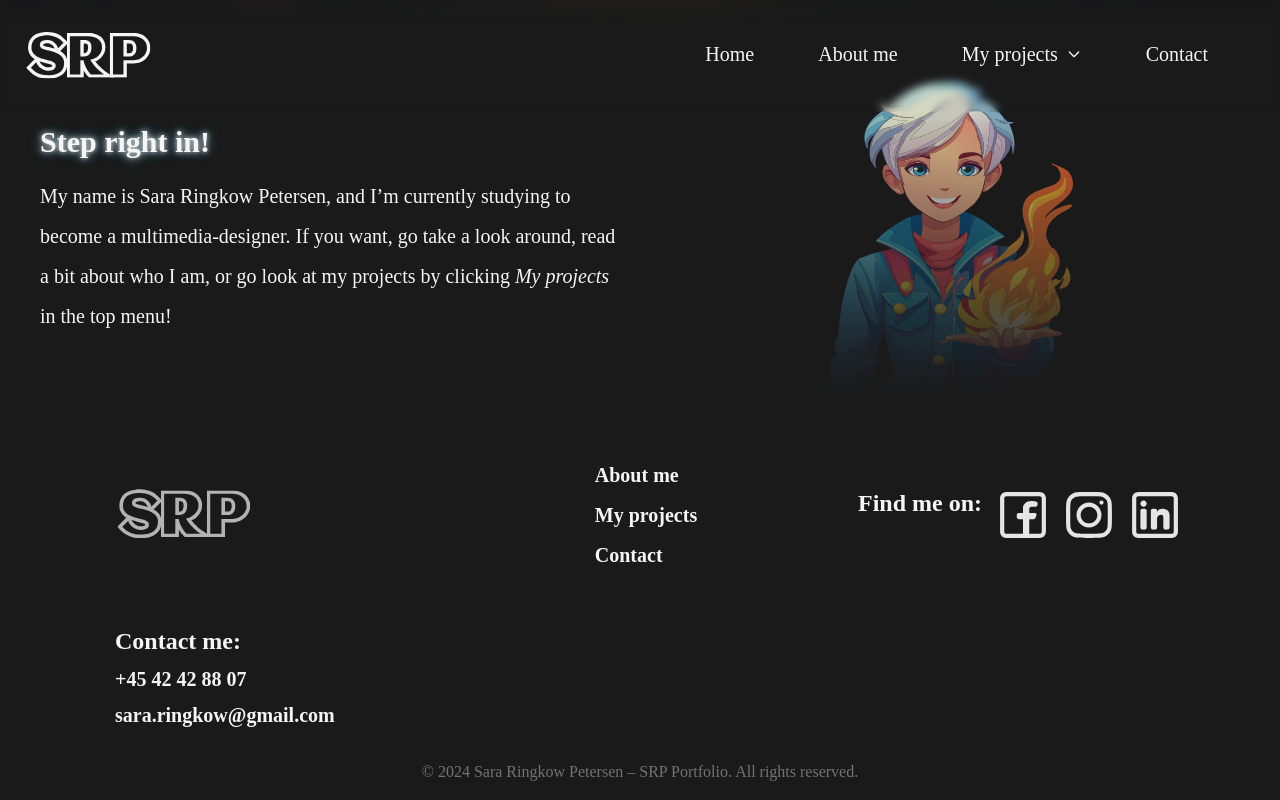
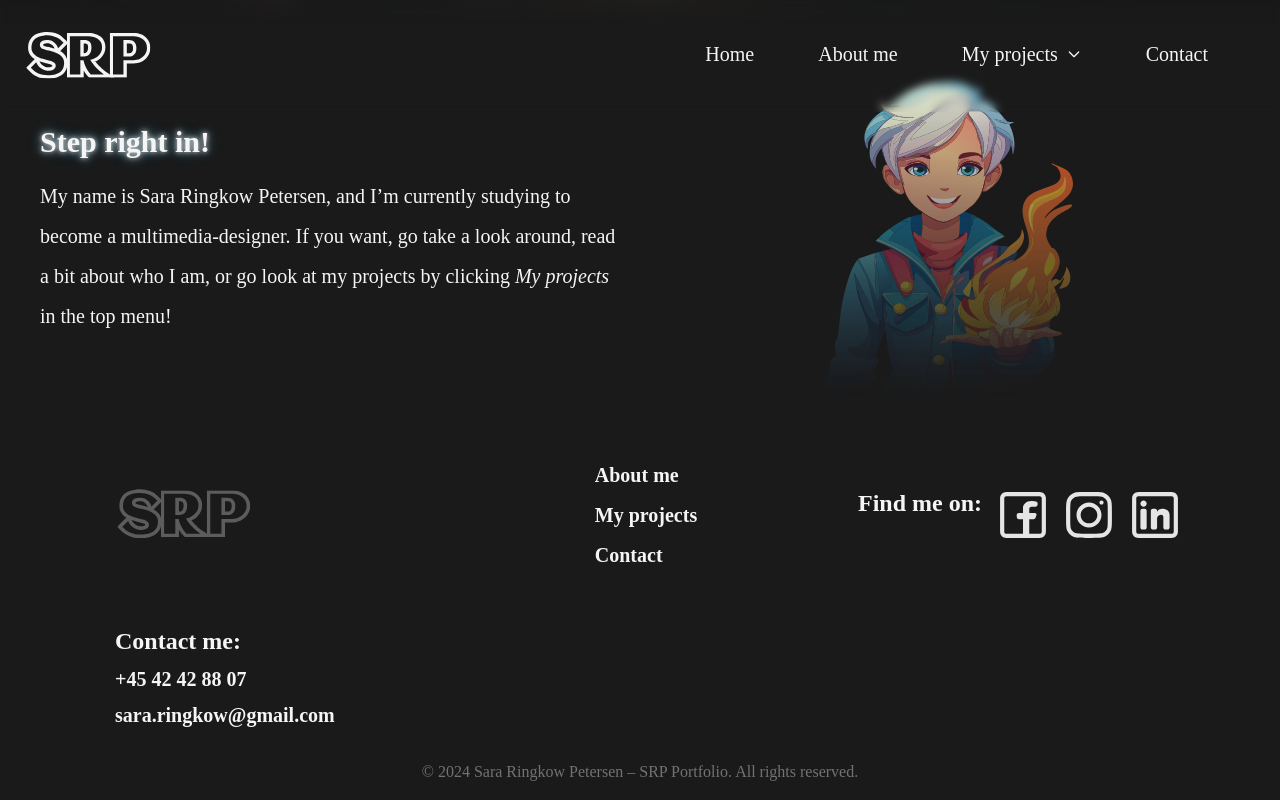
Before and after one commit to sararingkow/portfolio_2024, an Astro site: page / in a window 1280 px wide. In both pictures the pointer is over the picture 183 px from the left and 1048 px from the top of the page. Shown: the part 534-1334 px from the top of the page. Built offline with nearby package versions, Linux system fonts and the light colour scheme; Astro itself is replaced by a stand-in of ours; a web font is replaced by a local one.

Commit message:
Footer-logo hover-effect changed

```diff
--- a/src/styles/global.css
+++ b/src/styles/global.css
@@ -77,7 +77,8 @@ h2 {
 }
 
 .footer-logo img:hover {
-  opacity: 70%;
+  opacity: 30%;
+  transition: all 0.5s;
 }
 
 .footer-nav-list {
```
